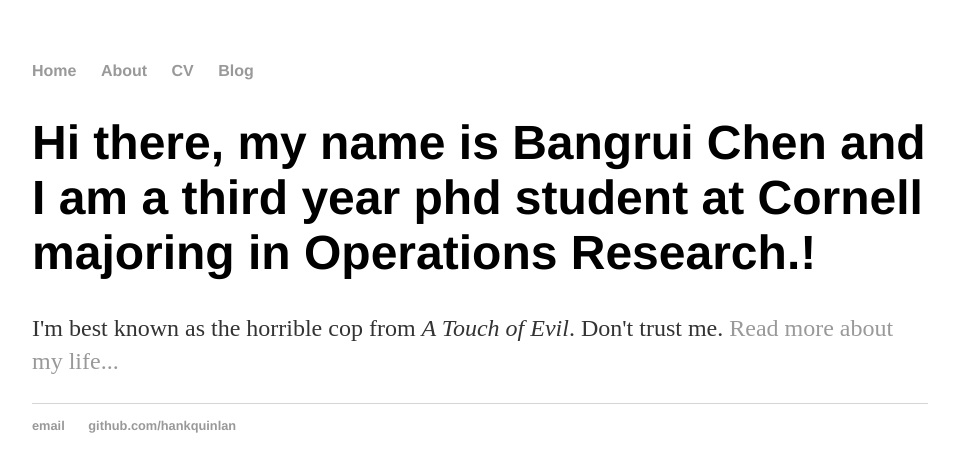
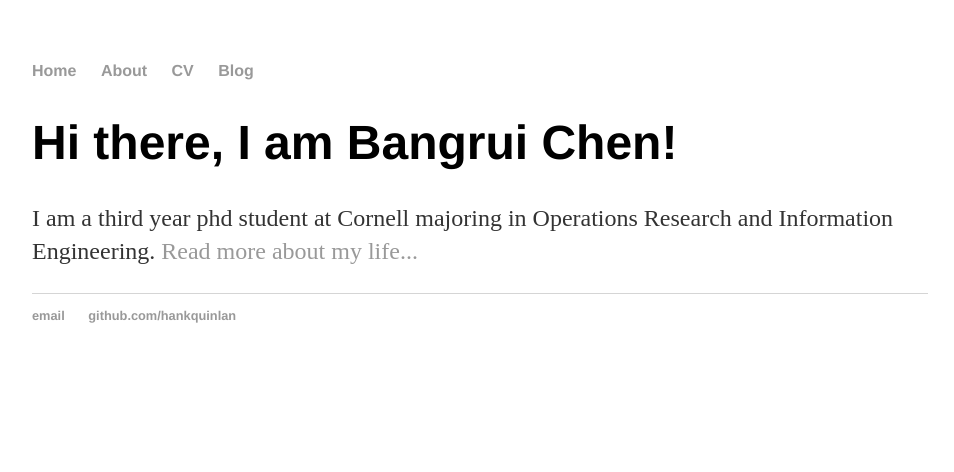
Before and after one commit to bangrui/Personal-website, a Jekyll site: the page built from index.html, in a window 1280 px wide. Shown: the top 472 px of the page, without its empty margins (160-1114 px from the left). Built offline with Jekyll 4.4.1, drawn with Linux system fonts in a browser that asks for light colours.

Commit message:
Update index.html

```diff
--- a/index.html
+++ b/index.html
@@ -4,6 +4,7 @@
 ---
 
 		<div class="blurb">
-			<h1>Hi there, my name is Bangrui Chen and I am a third year phd student at Cornell majoring in Operations Research.!</h1>
-			<p>I'm best known as the horrible cop from <em>A Touch of Evil</em>. Don't trust me. <a href="/about">Read more about my life...</a></p>
+			<h1>Hi there, I am Bangrui Chen!</h1>
+			<p>I am a third year phd student at Cornell majoring in Operations Research and Information Engineering.
+			<a href="/about">Read more about my life...</a></p>
 		</div>
```
